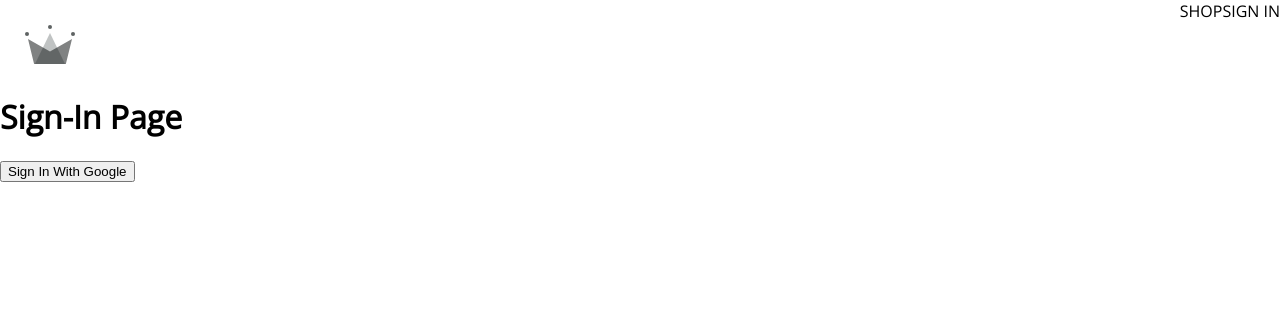
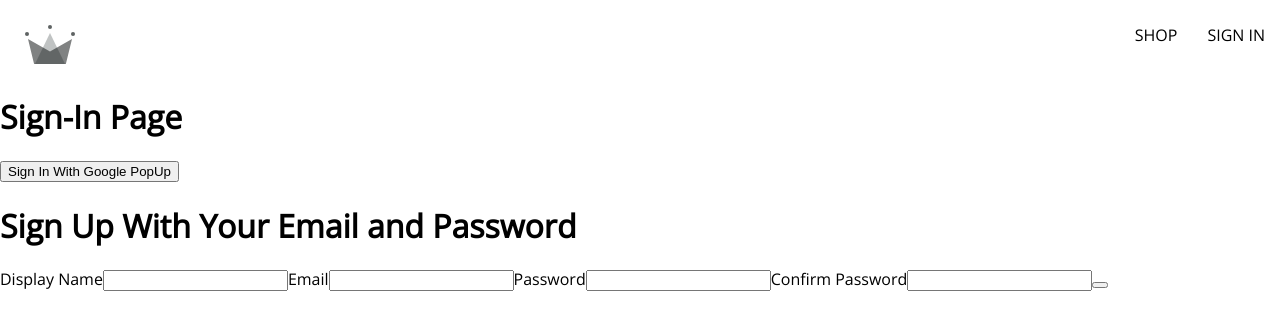
Before and after one commit to BaydasBetul/Capstone-kaufen, a React (Create React App) app: page /signIn in a window 1280 px wide. Shown: the top 330 px of the page. Built offline with nearby package versions, Linux system fonts and the light colour scheme; a web font is replaced by a local one.

Commit message:
commit signupform1

```diff
--- /dev/null
+++ b/src/components/sign-up-form/sign-up-form.component.jsx
@@ -0,0 +1,65 @@
+import { useState } from "react";
+
+const defaultFormFields = {
+  displayName: "",
+  email: "",
+  password: "",
+  confirmPassword: "",
+};
+
+const SignUpForm = () => {
+  const [formFields, setFormFields] = useState(defaultFormFields);
+  const { displayName, email, password, confirmPassword } = formFields;
+    console.log(formFields);
+  const handleChange = (event) => {
+      const { name, value } = event.target;
+
+      setFormFields({ ...formFields, [name]: value });
+  };
+
+  return (
+    <div>
+      <h1>Sign Up With Your Email and Password</h1>
+      <form onSubmit={() => {}}>
+        <label>Display Name</label>
+        <input
+          type="text"
+          required
+          onChange={handleChange}
+          name="displayName"
+          value={displayName}
+        />
+
+        <label>Email</label>
+        <input
+          type="email"
+          required
+          onChange={handleChange}
+          name="email"
+          value={email}
+        />
+
+        <label>Password</label>
+        <input
+          type="password"
+          required
+          onChange={handleChange}
+          name="password"
+          value={password}
+        />
+
+        <label>Confirm Password</label>
+        <input
+          type="password"
+          required
+          onChange={handleChange}
+          name="confirmPassword"
+          cvalue={confirmPassword}
+        />
+        <button type="submit"></button>
+      </form>
+    </div>
+  );
+};
+
+export default SignUpForm;
--- a/src/routes/navigation/navigation.component.jsx
+++ b/src/routes/navigation/navigation.component.jsx
@@ -10,7 +10,7 @@
         <Link className="logo-container" to="/">
           <Logojpg className="logo" />
         </Link>
-        <div className="links-container">
+        <div className="nav-links-container">
           <Link className="nav-link" to="/shop">
             SHOP
           </Link>
--- a/src/routes/sign-in/sign-in.component.jsx
+++ b/src/routes/sign-in/sign-in.component.jsx
@@ -1,19 +1,43 @@
-import React from "react";
+//import React, { useEffect } from "react";
+//import { getRedirectResult } from "firebase/auth";
 import {
+  //auth,
   signInWithGooglePopup,
+  //signInWithGoogleRedirect,
   createUserDocumentFromAuth,
 } from "../../utils/firebase/firebase.utils";
 
+import SignUpForm from "../../components/sign-up-form/sign-up-form.component";
+
 const SignIn = () => {
+  // useEffect(async () => {
+  //   const response = await getRedirectResult(auth);
+  //   //console.log(response);
+  //   if (response) {
+  //     const userDocRef = await createUserDocumentFromAuth(response.user);
+  //   }
+  // }, []);
+
   const logGoogleUser = async () => {
     const { user } = await signInWithGooglePopup();
     //console.log(user);
     const userDocRef = await createUserDocumentFromAuth(user);
   };
+
+  // const logGoogleRedirectUser = async () => {
+  //   const { user } = await signInWithGoogleRedirect();
+  //   console.log(user);
+  //   const userDocRef = await createUserDocumentFromAuth(user);
+  // };
+
   return (
     <div>
       <h1>Sign-In Page</h1>
-      <button onClick={logGoogleUser}>Sign In With Google</button>
+      <button onClick={logGoogleUser}>Sign In With Google PopUp</button>
+      {/* <button onClick={signInWithGoogleRedirect}>
+        Sign In With Google Redirect
+      </button> */}
+      <SignUpForm />
     </div>
   );
 };
--- a/src/utils/firebase/firebase.utils.js
+++ b/src/utils/firebase/firebase.utils.js
@@ -20,14 +20,17 @@
 // Initialize Firebase
 const firebaseApp = initializeApp(firebaseConfig);
 
-const provider = new GoogleAuthProvider();
+const googleProvider = new GoogleAuthProvider();
 
-provider.setCustomParameters({
+googleProvider.setCustomParameters({
   prompt: "select_account",
 });
 
 export const auth = getAuth();
-export const signInWithGooglePopup = () => signInWithPopup(auth, provider);
+export const signInWithGooglePopup = () =>
+  signInWithPopup(auth, googleProvider);
+export const signInWithGoogleRedirect = () =>
+  signInWithRedirect(auth, googleProvider);
 
 export const db = getFirestore();
 
```
